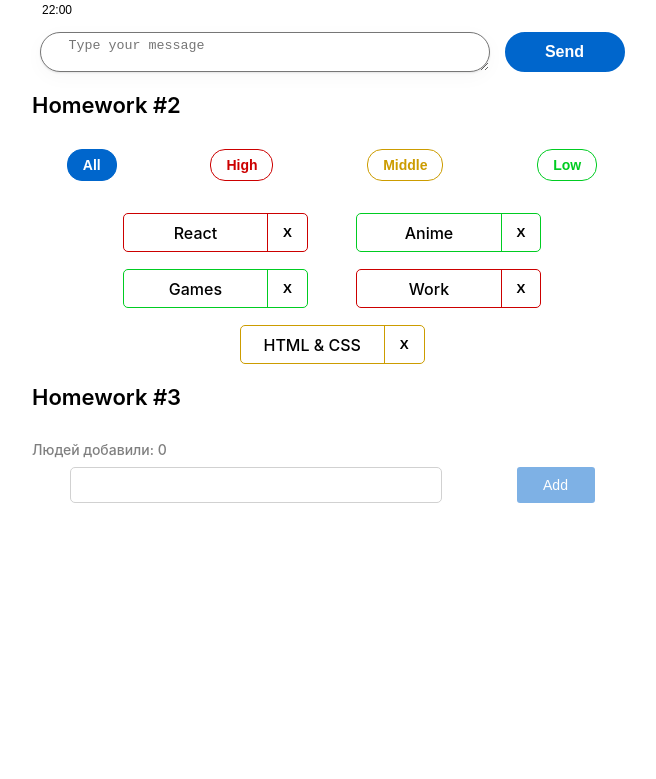
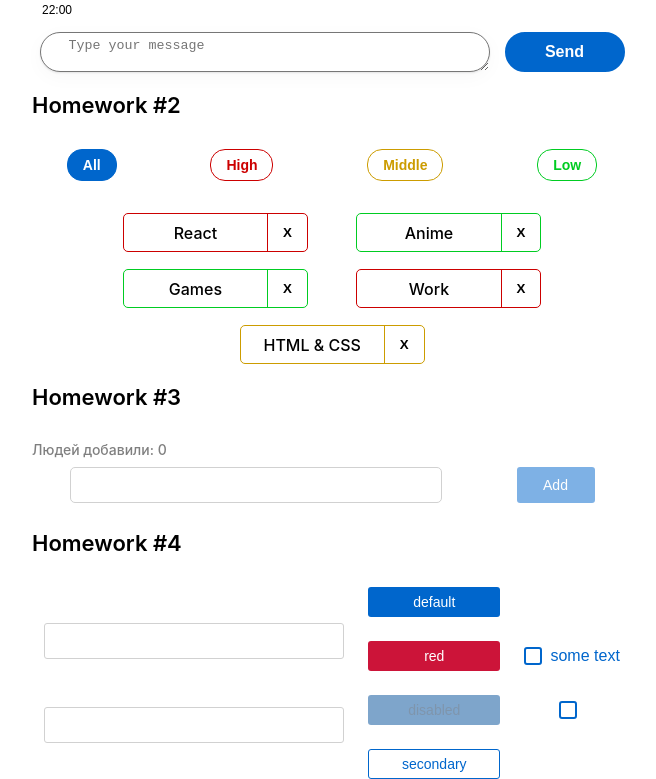
Before and after one commit to zhanetfio/hometasks, a React (Create React App) app: page /#/ in a window 1280 px wide. Shown: the part 217-996 px from the top of the page, without its empty margins (308-964 px from the left). Before the commit the page ends 800 px from the top, so only its background shows below. Built offline with nearby package versions, Linux system fonts and the light colour scheme.

Commit message:
fix: hw4

```diff
--- a/src/s1-main/App.tsx
+++ b/src/s1-main/App.tsx
@@ -3,6 +3,7 @@ import s from './App.module.css'
 import HW1 from '../s2-homeworks/hw01/HW1'
 import HW2 from '../s2-homeworks/hw02/HW2';
 import HW3 from '../s2-homeworks/hw03/HW3';
+import HW4 from '../s2-homeworks/hw04/HW4';
 
 function App() {
     return (
@@ -11,7 +12,7 @@ function App() {
             {/*раскомментировать по ходу выполнения*/}
             <HW2/>
             <HW3/>
-            {/*<HW4/>*/}
+            <HW4/>
 
             {/*при выполнении дз 5 и более - закомментировать здесь дз 1-4, так как они есть внутри дз 5*/}
             {/*<HW5/>*/}
--- a/src/s2-homeworks/hw04/common/c1-SuperInputText/SuperInputText.module.css
+++ b/src/s2-homeworks/hw04/common/c1-SuperInputText/SuperInputText.module.css
@@ -2,19 +2,31 @@
 }
 
 .input {
+    width:300px;
+    height: 36px;
+    padding-left: 5px;
+    font-size: large;
+    outline: none;
 }
 
 .inputWrapper {
+    display: flex;
+    flex-direction: column;
 }
 
 .superInput {
+    border:1px solid #D1D1D1;
+    border-radius: 3px;
 }
 
 .errorInput {
+    border: 1px solid red;
+    border-radius: 3px;
 }
 
 .errorInput:focus {
 }
 
 .error {
+    color: red;
 }
--- a/src/s2-homeworks/hw04/common/c2-SuperButton/SuperButton.module.css
+++ b/src/s2-homeworks/hw04/common/c2-SuperButton/SuperButton.module.css
@@ -1,36 +1,61 @@
 .button {
+    width: 132px;
+    height: 30px;
+    border-radius: 3px;
+    font-weight: 500;
+    font-size: 14px;
+    color: #FFFFFF;
+    line-height: 20px;
+    border: none;
 }
 
 .disabled {
+    opacity: 0.8;
 }
 
 .secondary {
+    border: 1px solid #0066CC;
+    border-radius: 3px;
+    background: #FFFFFF;
+    color: #0066CC;
 }
 
 .default {
+    background: #0066CC;
 }
 
 .red {
+    background: #CC1439;
 }
 
 .default:hover {
+    background: #0080FF;
 }
 
+
 .red:hover {
+    background: #FF1A47;
 }
 
 .secondary:hover {
+    background: #E5F0FA;
 }
 
 
 .default:active {
+    background: #0059B3;
 }
 
 .secondary:active {
+    background: #C9E5FF;
 }
 
 .red:active {
+    background: #B31232;
 }
 
 .button:disabled {
+    background: #004D99;
+    opacity: 0.5;
+    color: #002E5C;
 }
--- a/src/s2-homeworks/hw04/common/c2-SuperButton/SuperButton.tsx
+++ b/src/s2-homeworks/hw04/common/c2-SuperButton/SuperButton.tsx
@@ -18,11 +18,12 @@ const SuperButton: React.FC<SuperButtonPropsType> = (
     }
 ) => {
     const finalClassName = s.button
-        // + (disabled
-        //         ? ...
-        //         : xType === 'red'
-        //             ? ...
-        + (className ? ' ' + className : '') // задачка на смешивание классов
+         + (disabled
+            ? ' ' + s.disabled
+              : xType === 'red'
+                    ? ' '+ s.red
+                : xType === 'secondary' ? ' ' + s.secondary
+        : (className ? ' ' + className : ' ' +s.default) )
 
     return (
         <button
--- a/src/s2-homeworks/hw04/common/c3-SuperCheckbox/SuperCheckbox.tsx
+++ b/src/s2-homeworks/hw04/common/c3-SuperCheckbox/SuperCheckbox.tsx
@@ -27,6 +27,8 @@ const SuperCheckbox: React.FC<SuperCheckboxPropsType> = (
     }
 ) => {
     const onChangeCallback = (e: ChangeEvent<HTMLInputElement>) => {
+        onChange && onChange(e)
+        onChangeChecked && onChangeChecked(false)
         // задачка на написание онченджа
 
     }
```
